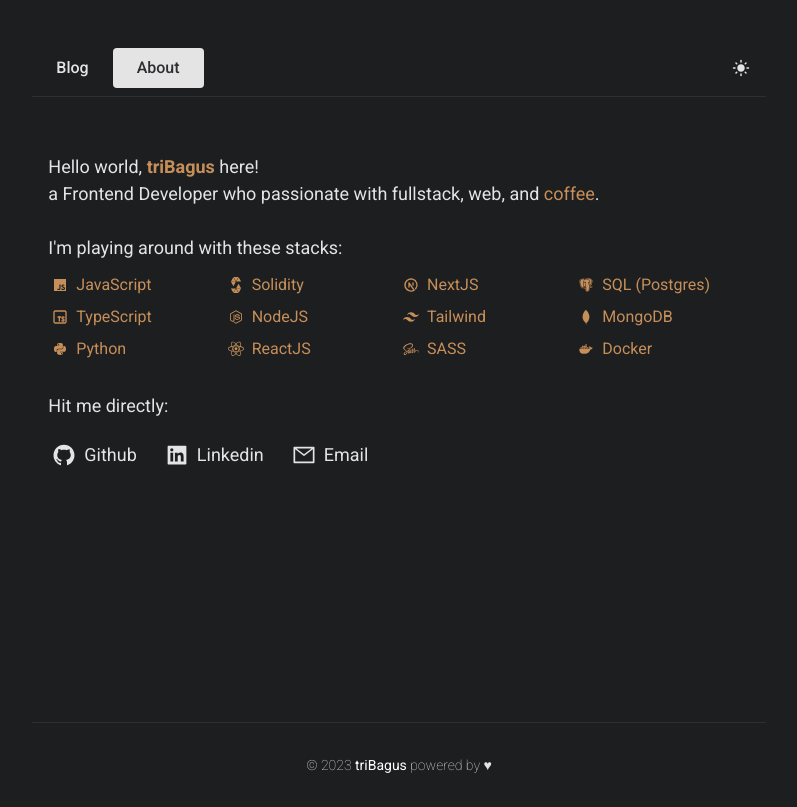
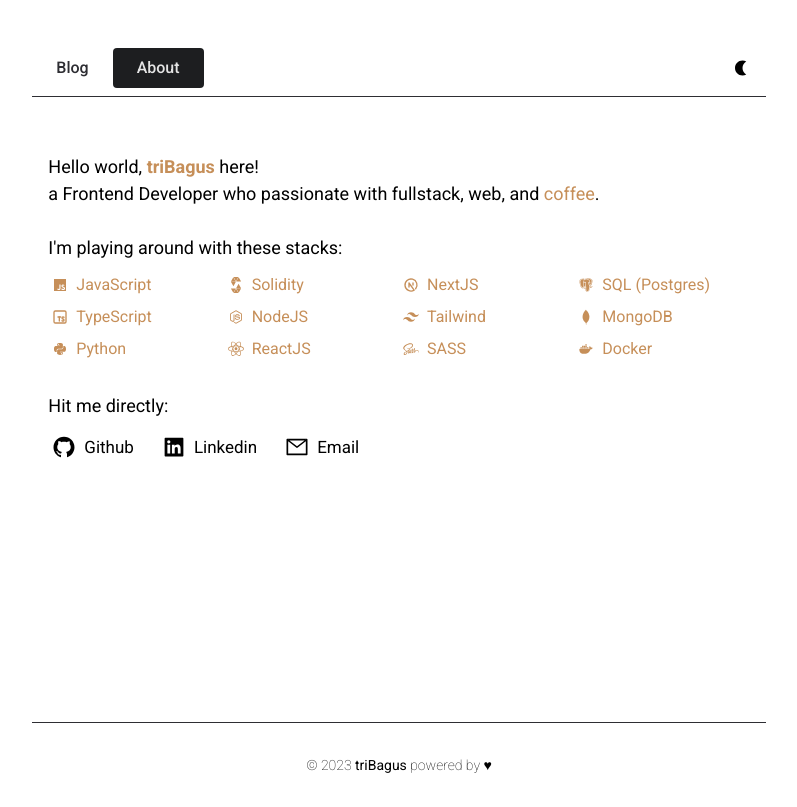
Before and after one commit to tribagusu/mywebv2, a Next.js app: page /about in a window 1280 px wide. Both pictures are taken after a click on the button 981 px from the left and 68 px from the top of the page. Shown: the whole page, without its empty margins (241-1038 px from the left). Built offline with nearby package versions, Linux system fonts and the light colour scheme.

Commit message:
fix: fix dark mode button error

```diff
--- a/app/about/page.tsx
+++ b/app/about/page.tsx
@@ -21,7 +21,7 @@ export default function Home() {
           <Tech />
         </div>
         <br />
-        <p className="mb-4">Hit me directly:</p>
+        <p className="mb-2">Hit me directly:</p>
         <div className="flex">
           <Contact />
         </div>
--- a/app/components/Contact.tsx
+++ b/app/components/Contact.tsx
@@ -10,7 +10,7 @@ export default function Contact() {
         className="link"
       >
         <AiFillGithub />
-        <p className="text-[18px]">Github</p>
+        <p className="text-[17px]">Github</p>
       </Link>
       <Link
         href="https://www.linkedin.com/in/tribagus/"
@@ -18,7 +18,7 @@ export default function Contact() {
         className="link"
       >
         <AiFillLinkedin />
-        <p className="text-[18px]">Linkedin</p>
+        <p className="text-[17px]">Linkedin</p>
       </Link>
       <Link
         href="mailto:tri.bagus21@gmail.com?subject=Mail from tribagus website"
@@ -26,7 +26,7 @@ export default function Contact() {
         className="link"
       >
         <AiOutlineMail />
-        <p className="text-[18px]">Email</p>
+        <p className="text-[17px]">Email</p>
       </Link>
     </div>
   );
--- a/app/page.tsx
+++ b/app/page.tsx
@@ -6,8 +6,8 @@ import { Metadata } from "next";
 import { allPosts } from "contentlayer/generated";
 
 export const metadata: Metadata = {
-  title: "tribagus | blog",
-  description: "welcome to my tribagus blog",
+  title: "tribagus - Frontend Developer",
+  description: "welcome to my blog",
 };
 
 export default function Blog() {
--- a/lib/theme-switcher.tsx
+++ b/lib/theme-switcher.tsx
@@ -18,20 +18,20 @@ export default function ThemeSwitcher() {
 
   return (
     <>
-      {theme === "dark" ? (
+      {theme === "light" ? (
+        <button
+          className="flex text-[22px] py-3 px-4 cursor-pointer hover:text-accent "
+          onClick={() => setTheme("dark")}
+        >
+          <MdNightlight />
+        </button>
+      ) : (
         <button
           className="flex text-[22px] py-3 px-4 cursor-pointer hover:text-accent "
           onClick={() => setTheme("light")}
         >
           <MdLightMode />
         </button>
-      ) : (
-        <button
-          className="flex text-[22px] py-3 px-4 cursor-pointer hover:text-accent "
-          onClick={() => setTheme("dark")}
-        >
-          <MdNightlight />
-        </button>
       )}
     </>
   );
```
